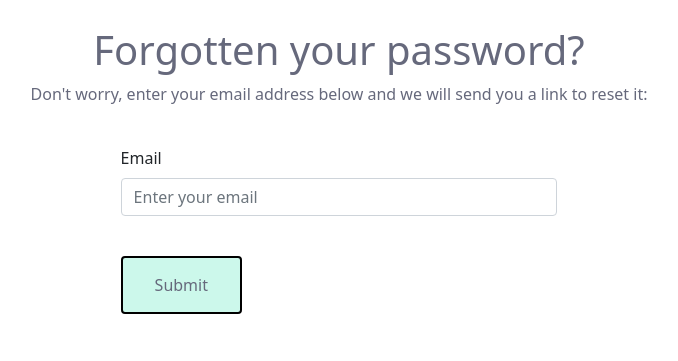
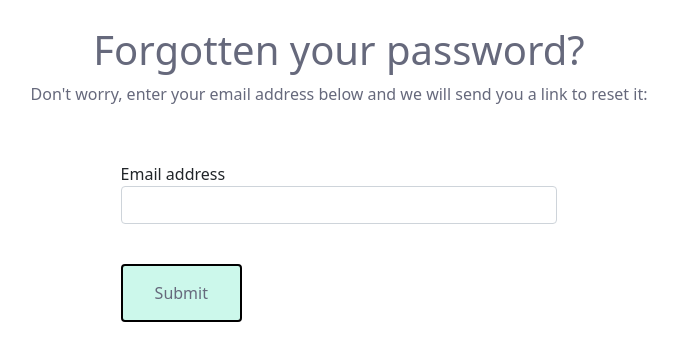
Before and after one commit to ellyrose/dissertation, a Flask app: page /forgottenpassword in a window 1280 px wide. Shown: the part 106-467 px from the top of the page, without its empty margins (301-979 px from the left). Run offline with Flask 2, Linux system fonts and the light colour scheme; parts of the project's set-up code (start-up, migrations or seed data) failed here and were passed over; some libraries are stand-ins or nearby versions.

```diff
--- a/app/app.py
+++ b/app/app.py
@@ -4,13 +4,85 @@ from flask_wtf import FlaskForm
 from wtforms import StringField, SubmitField, BooleanField,PasswordField,HiddenField
 from wtforms.validators import DataRequired,email_validator,Email,EqualTo,Length,NoneOf,InputRequired
 from wtforms.fields.html5 import DateField
-import datetime
 from datetime import datetime
+from flask_sqlalchemy import SQLAlchemy
+from sqlalchemy import create_engine
+import psycopg2
+from flask_migrate import Migrate
+from werkzeug.security import generate_password_hash, check_password_hash
+from uuid import uuid4
 
 
 app = Flask(__name__)
 app.config['DEBUG'] = True
+
+#create secret key for CSRF protection
+
 app.config['SECRET_KEY'] = "hI9t6Bt4Dl1!8F"
+
+#add database
+
+app.config["SQLALCHEMY_DATABASE_URI"] = 'postgresql://postgres:F41r4cr3/P1pps@localhost/themindgarden'
+app.config["SQLALCHEMY_TRACK_MODIFICATIONS"]= False
+
+
+#instantiate database
+
+db = SQLAlchemy(app)
+
+#initialise migrate
+migrate = Migrate(app, db)
+
+
+
+# create users table
+
+class Users(db.Model):
+
+    __tablename__ = "users"
+
+    id = db.Column(db.String, primary_key=True,default=uuid4)
+    first_name= db.Column(db.String(100), nullable=False)
+    last_name= db.Column(db.String(100), nullable=False)
+    dob = db.Column(db.Date, nullable=False)
+    email_address = db.Column(db.String(120), nullable=False, unique=True)
+    password_hash = db.Column(db.String, nullable=False)
+    date_created=db.Column(db.DateTime,nullable=False, default= datetime.utcnow)
+    last_seen= db.Column(db.DateTime,nullable=True)
+    admin = db.Column(db.Boolean,unique=False,nullable=False, default=False)
+
+    @property
+    def password(self):
+        raise AttributeError("password is not a readable attribute")
+
+
+    @password.setter
+
+    # hash password
+    def password(self, password):
+        self.password_hash= generate_password_hash(password)
+
+    '''verify password by checking hashed password and password given by user'''
+    def verify_password(self, password):
+        return check_password_hash(self.password_hash,password)
+
+
+    def __repr__(self):
+        return '<User {}>'.format(self.email_address)
+
+    # def __init__(self, id, first_name, last_name, dob, email_address,password_hash,date_created,last_seen,admin):
+    #     self.id= id
+    #     self.first_name= first_name
+    #     self.last_name = last_name
+    #     self.dob= dob
+    #     self.email_address= email_address
+    #     self.password_hash= password_hash
+    #     self.date_created= date_created
+    #     self.last_seen = last_seen
+    #     self.admin= admin
+
+# db.create_all()
+
 
 # Create form classes to be used on html files
 
@@ -25,7 +97,7 @@ class CreateAccountForm(FlaskForm):
 
     email_address= StringField("Email address", validators=[DataRequired(),Email(message="Your email address is not valid.")])
 
-    password = PasswordField('Password', validators=[InputRequired(),
+    password_hash = PasswordField('Password', validators=[InputRequired(),
     Length(min=12, max=30, message="Your password must contain at least 12 characters"),
        EqualTo('confirm', message='The two passwords must match')])
 
@@ -44,7 +116,10 @@ class LoginForm(FlaskForm):
 
     submit= SubmitField("Submit")
 
+class ForgottenPasswordForm(FlaskForm):
+    email_address= StringField("Email address", validators=[DataRequired(),Email(message="Your email address is not valid.")])
 
+    submit= SubmitField("Submit")
 
 
 # Create route
@@ -62,25 +137,34 @@ def createaccount():
     confirm= None
     accept_tos= None
     form= CreateAccountForm()
-    # validate form
+    '''validate form to check that each feild has been completed correctly'''
     if form.validate_on_submit():
-        first_name= form.first_name.data
-        form.first_name.data= " "
-        last_name= form.last_name.data
-        form.last_name.data= " "
-        birthdate= form.birthdate.data.strftime('%d-%m-%Y')
-        form.birthdate.data = datetime.strptime("01-01-2020", '%d-%m-%Y')
-        email_address= form.email_address.data
-        form.email_address.data= " "
-        password= form.password.data
-        form.password.data= " "
+        print("validated")
+        '''check that email address doesn't already exist'''
+        user= Users.query.filter_by(email_address=form.email_address.data).first()
+        if user is None:
+            print("none")
+            first_name= form.first_name.data
+            form.first_name.data= " "
+            last_name= form.last_name.data
+            form.last_name.data= " "
+            birthdate= form.birthdate.data.strftime('%d-%m-%Y')
+            form.birthdate.data = datetime.strptime("01-01-2020", '%d-%m-%Y')
+            email_address= form.email_address.data
+            form.email_address.data= " "
+            password= form.password_hash.data
+            form.password_hash.data= " "
+            hashed_password= generate_password_hash(password)
+            user= Users(first_name= first_name, last_name= last_name, dob= birthdate,email_address=email_address,password_hash= hashed_password)
+            print(user)
+            db.session.add(user)
+            db.session.commit()
+        else:
+            message= "An account with that email address already exists"
+            return render_template("createaccount.html", first_name=first_name,last_name=last_name,birthdate=birthdate,
+    email_address=email_address, password=password, confirm=confirm, accept_tos= accept_tos, form= form,message=message)
     return render_template("createaccount.html", first_name=first_name,last_name=last_name,birthdate=birthdate,
     email_address=email_address, password=password, confirm=confirm, accept_tos= accept_tos, form= form)
-
-
-@app.route('/createaccount',  methods=['POST'])
-def post_createaccount():
-    return render_template("createaccount.html")
 
 
 
@@ -91,13 +175,20 @@ def login():
     form= LoginForm()
     if form.validate_on_submit():
         email_address=form.email_address.data
-        password= form.email_address.data
+        form.email_address.data= " "
+        password= form.password.data
+        form.password.data= " "
         return render_template("index.html",loggedin=True, home_buttons=True)
     return render_template("login.html", email_address=email_address, password=password,form=form)
 
-@app.route('/forgottenpassword')
+@app.route('/forgottenpassword', methods=["GET", "POST"])
 def forgottenpassword():
-    return render_template("forgottenpassword.html")
+    email_address= None
+    form= ForgottenPasswordForm()
+    if form.validate_on_submit():
+        email_address=form.email_address.data
+        form.email_address.data= " "
+    return render_template("forgottenpassword.html", email_address=email_address, form=form)
 
 @app.route('/yourgarden')
 def yourgarden():
--- /dev/null
+++ b/app/password.txt
@@ -0,0 +1 @@
+F41r4cr3/P1pps
--- a/app/templates/forgottenpassword.html
+++ b/app/templates/forgottenpassword.html
@@ -3,18 +3,41 @@
 {% block content %}
 
 <div class= "container">
+    {% if email_address %}
+        <h1 class="text-center"> Thank you! </h1>
+        <p class="text-center"> If an account with that emal address exists, a link will be sent so you can reset your password.</p>
+        <p class="text-center"> Please check your junk folder, as sometimes they can make their way into there!</p>
+        <p class="text-center"> Please click below to login:</p>
+        <br>
+        <a href='/login' class= "button d-block" >Login</a>
+    {% else %}
+        <h1 class="text-center"> Forgotten your password? </h1>
 
-    <h1 class="text-center"> Forgotten your password? </h1>
         <p class= "text-center"> Don't worry, enter your email address below and we will send you a link to reset it:</p>
+
         <br>
-    <form>
+        <form method="POST">
             <div class= "mb-3">
-            <label for="email" class="form-label">Email</label>
-            <input type="email" class="form-control" id="email" name="email" placeholder="Enter your email">
+                {{ form.hidden_tag() }}
+            </div>
+            <div class= "mb-3">
+                {{ form.email_address.label }}
+                {{ form.email_address(class="form-control") }}
             </div>
             <br>
+            {% if form.errors %}
+                <p>Sorry, your details could not be processed because of the following errors: </p>
+                <ul class="errors">
+                    {% for field_name, field_errors in form.errors|dictsort if field_errors %}
+                        {% for error in field_errors %}
+                            <li> {{ error }}</li>
+                        {% endfor %}
+                    {% endfor %}
+                </ul>
+            {% endif %}
             <button type="submit" class="button">Submit</button>
         </form>
+    {% endif %}
 </div>
 
 {% endblock %}
--- a/app/templates/login.html
+++ b/app/templates/login.html
@@ -9,7 +9,7 @@
     <form Method="POST">
         <div class= "mb-3">
             {{ form.hidden_tag() }}
-          </div>
+        </div>
         <div class= "mb-3">
           {{ form.email_address.label }}
           {{ form.email_address(class="form-control") }}
```
Also changed, not shown: app/templates/createaccount.html (+6 -3 lines), 3 other files. Lines whose indentation alone changed are shown as unchanged.
